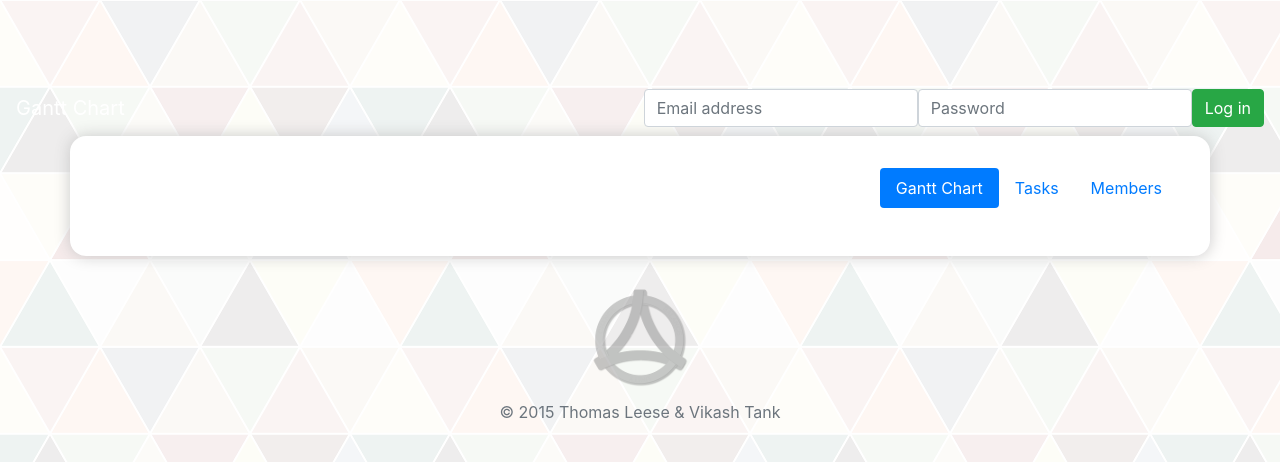
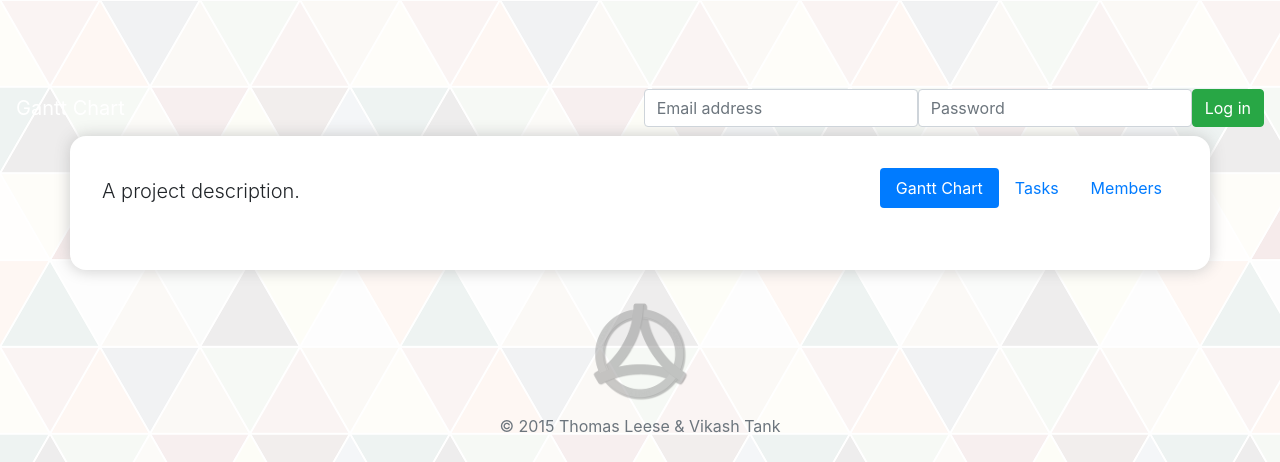
Before and after one commit to thomasleese/gantt-charts, a Python web app: template ganttchart/web/templates/projects/chart.html in a window 1280 px wide. Shown: the top 462 px of the page. Run offline with Jinja, Linux system fonts and the light colour scheme; the template is opened without the code that fills it, so the values that code supplies are empty; some libraries are stand-ins or nearby versions.

Commit message:
Add a leading paragraph

```diff
--- a/ganttchart/web/templates/projects/chart.html
+++ b/ganttchart/web/templates/projects/chart.html
@@ -15,6 +15,9 @@
     </ul>
 
     <h1>{{ project.name }}</h1>
+    <p class="lead">A project description.</p>
+
+    <div class="clearfix"></div>
 
     <table class="table table-sm gantt-chart">
       {% for block in chart.blocks %}
--- a/ganttchart/web/templates/projects/members.html
+++ b/ganttchart/web/templates/projects/members.html
@@ -15,6 +15,9 @@
     </ul>
 
     <h1>{{ project.name }}’s Members</h1>
+    <p class="lead">A project description.</p>
+
+    <div class="clearfix"></div>
 
     <table class="table table-striped">
       <thead class="thead-default">
--- a/ganttchart/web/templates/projects/tasks.html
+++ b/ganttchart/web/templates/projects/tasks.html
@@ -15,6 +15,9 @@
     </ul>
 
     <h1>{{ project.name }}’s Tasks</h1>
+    <p class="lead">A project description.</p>
+
+    <div class="clearfix"></div>
 
     <table class="table table-striped">
       <thead class="thead-default">
```
